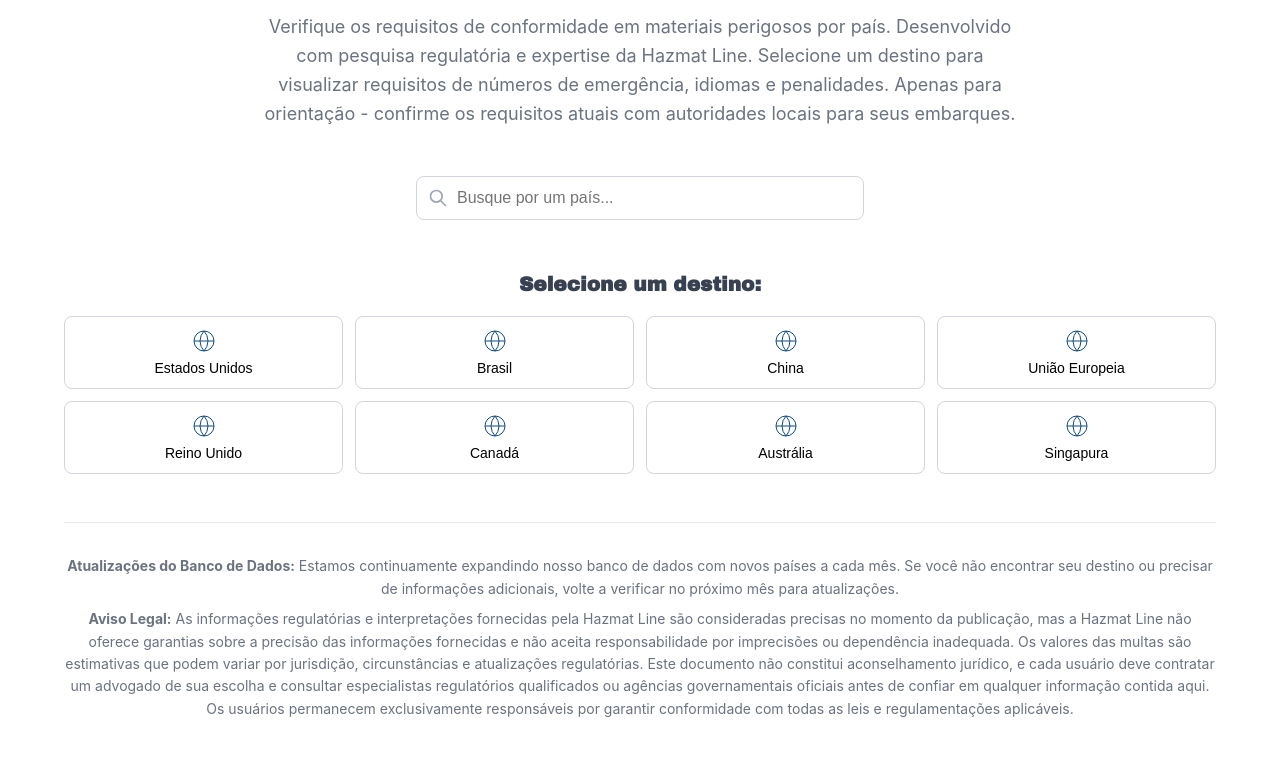
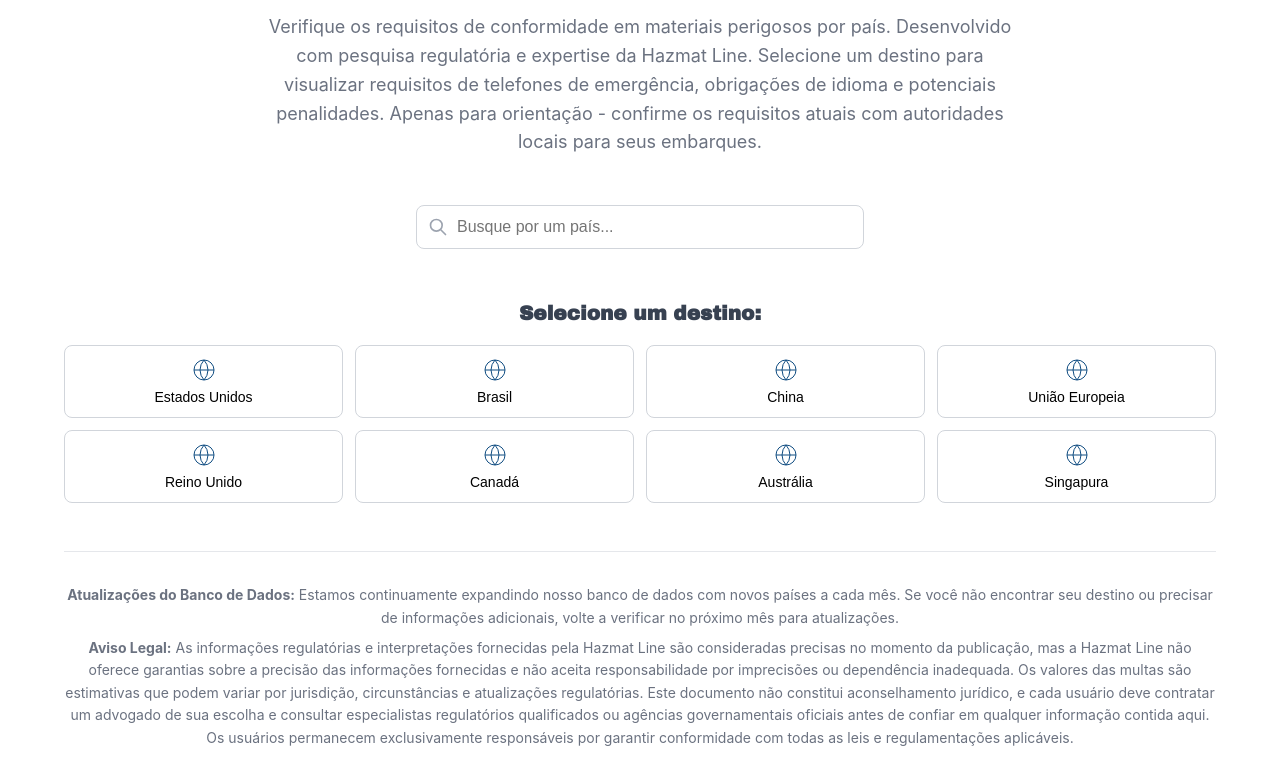
Before and after one commit to KnoplichGotsis/hazmat-compliance-tool-PT, a plain HTML site: page index.html in a window 1280 px wide. Shown: the part 78-859 px from the top of the page. Before the commit the page ends 830 px from the top, so only its background shows below. Drawn offline with Linux system fonts and the light colour scheme.

Commit message:
Update index.html

```diff
--- a/index.html
+++ b/index.html
@@ -680,7 +680,7 @@
             <div class="header-icon">
                 <h1>Central de Conformidade Hazmat Line</h1>
             </div>
-            <p>Verifique os requisitos de conformidade em materiais perigosos por país. Desenvolvido com pesquisa regulatória e expertise da Hazmat Line. Selecione um destino para visualizar requisitos de números de emergência, idiomas e penalidades. Apenas para orientação - confirme os requisitos atuais com autoridades locais para seus embarques.</p>
+            <p>Verifique os requisitos de conformidade em materiais perigosos por país. Desenvolvido com pesquisa regulatória e expertise da Hazmat Line. Selecione um destino para visualizar requisitos de telefones de emergência, obrigações de idioma e potenciais penalidades. Apenas para orientação - confirme os requisitos atuais com autoridades locais para seus embarques.</p>
         </div>
 
         <!-- Search Interface -->
```
